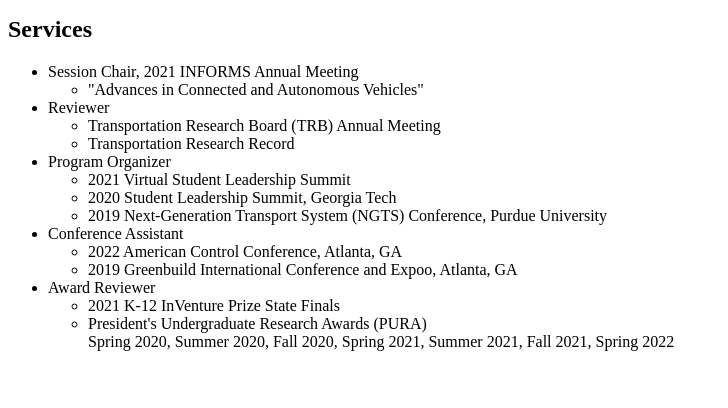
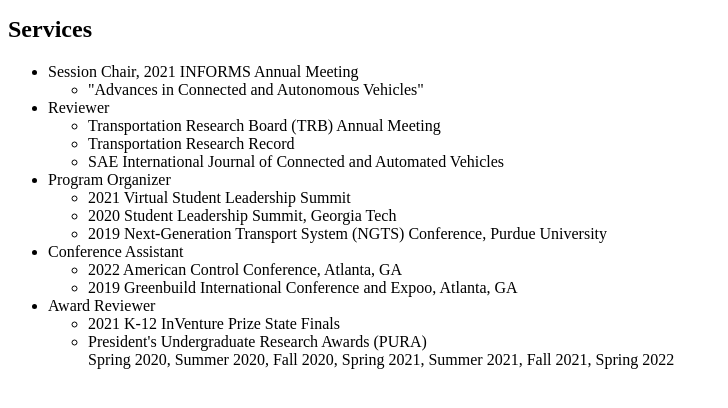
Before and after one commit to YangjiaoChen/YangjiaoChen.github.io, a Jekyll site: the page built from service.html, in a window 1280 px wide, cut to the strip 112-520 px from the top of the page. Shown: the whole strip, without its empty margins (0-728 px from the left). Built offline with Jekyll 4.4.1, drawn with Linux system fonts in a browser that asks for light colours.

Commit message:
Update service.html

```diff
--- a/service.html
+++ b/service.html
@@ -88,6 +88,8 @@ title: "Yangjiao Chen: service"
 	    <ul>
     <li>Transportation Research Board (TRB) Annual Meeting </li>
     <li>Transportation Research Record </li>
+    <li>SAE International Journal of Connected and Automated Vehicles</li>
+
 	</ul>
   </div>
 
```
